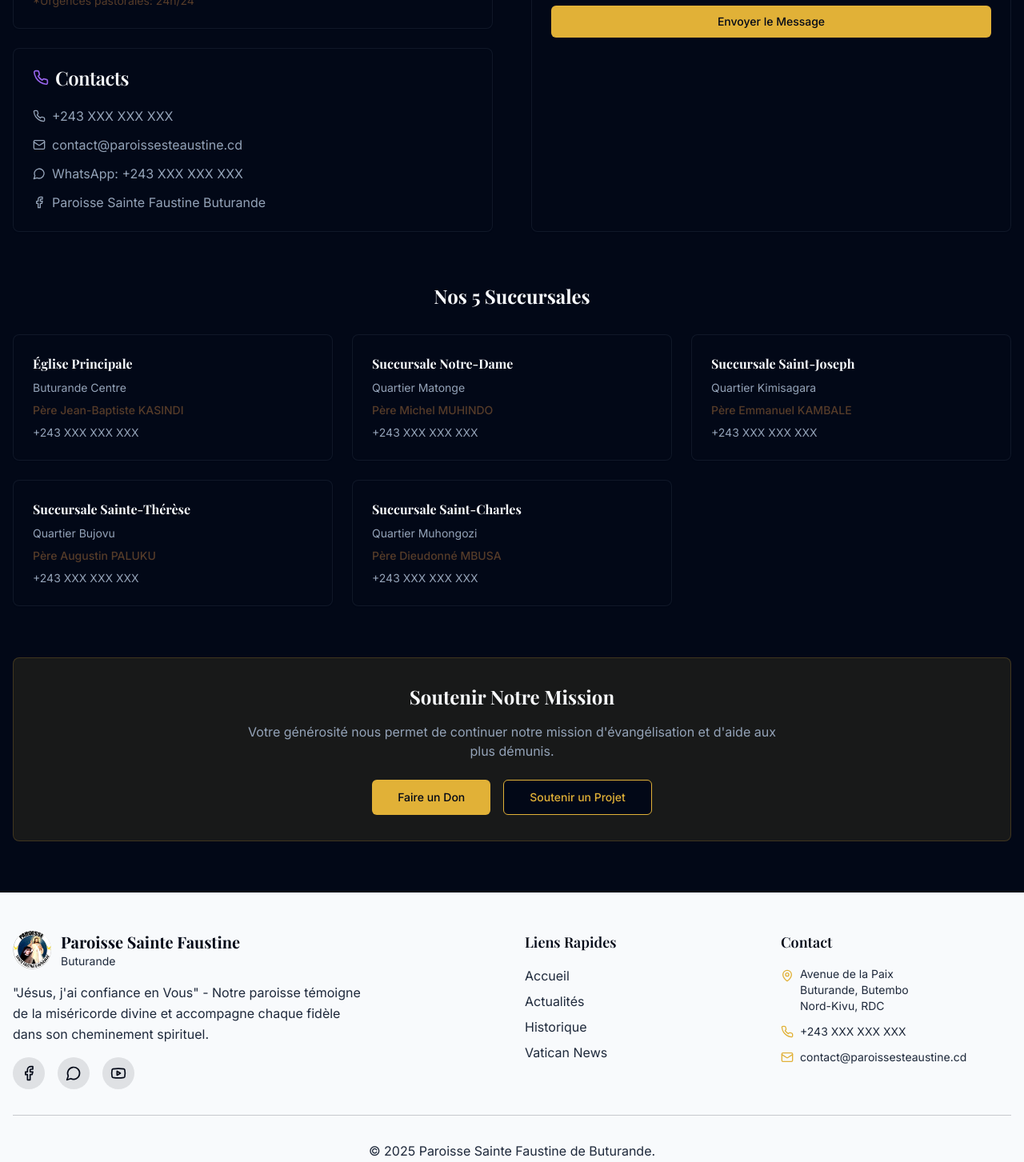
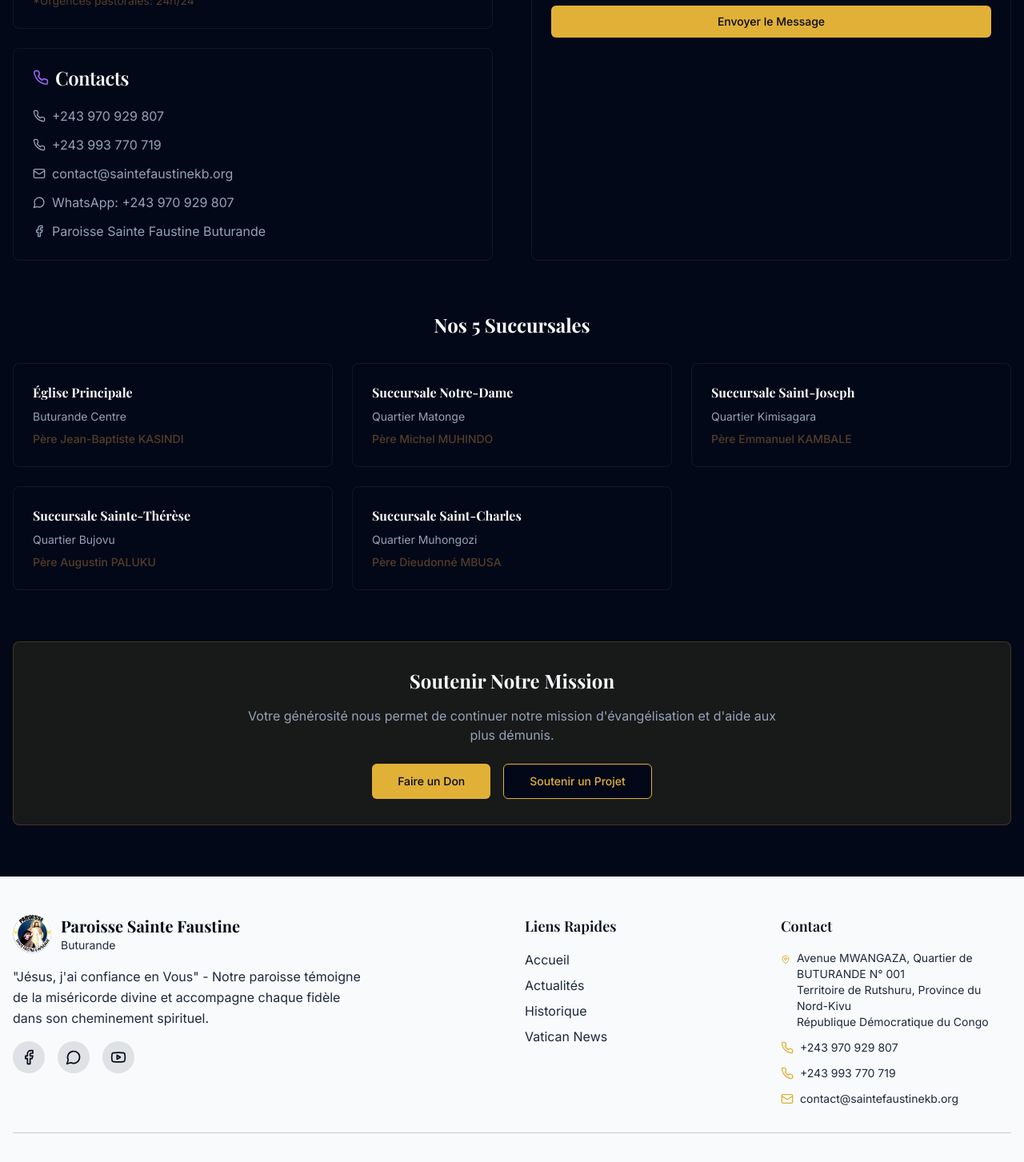
Before and after one commit to oredytech/paroisse-sainte-faustine-kb, a React (Vite) app: page / in a window 1280 px wide. Shown: the part 2580-4033 px from the top of the page at 80% size. Built offline with nearby package versions, Linux system fonts and the light colour scheme; no server answers.

Commit message:
Update contact information and footer

```diff
--- a/src/components/ContactSection.tsx
+++ b/src/components/ContactSection.tsx
@@ -10,32 +10,27 @@ const ContactSection = () => {
     {
       name: "Église Principale",
       location: "Buturande Centre",
-      responsable: "Père Jean-Baptiste KASINDI",
-      contact: "+243 XXX XXX XXX"
+      responsable: "Père Jean-Baptiste KASINDI"
     },
     {
       name: "Succursale Notre-Dame",
       location: "Quartier Matonge",
-      responsable: "Père Michel MUHINDO",
-      contact: "+243 XXX XXX XXX"
+      responsable: "Père Michel MUHINDO"
     },
     {
       name: "Succursale Saint-Joseph",
       location: "Quartier Kimisagara",
-      responsable: "Père Emmanuel KAMBALE",
-      contact: "+243 XXX XXX XXX"
+      responsable: "Père Emmanuel KAMBALE"
     },
     {
       name: "Succursale Sainte-Thérèse",
       location: "Quartier Bujovu",
-      responsable: "Père Augustin PALUKU",
-      contact: "+243 XXX XXX XXX"
+      responsable: "Père Augustin PALUKU"
     },
     {
       name: "Succursale Saint-Charles",
       location: "Quartier Muhongozi",
-      responsable: "Père Dieudonné MBUSA",
-      contact: "+243 XXX XXX XXX"
+      responsable: "Père Dieudonné MBUSA"
     }
   ];
 
@@ -65,8 +60,8 @@ const ContactSection = () => {
               <CardContent>
                 <p className="text-muted-foreground">
                   Paroisse Sainte Faustine<br />
-                  Avenue de la Paix, Buturande<br />
-                  Butembo, Nord-Kivu<br />
+                  Avenue MWANGAZA, Quartier de BUTURANDE N° 001<br />
+                  Territoire de Rutshuru, Province du Nord-Kivu<br />
                   République Démocratique du Congo
                 </p>
               </CardContent>
@@ -101,15 +96,19 @@ const ContactSection = () => {
               <CardContent className="space-y-3">
                 <div className="flex items-center">
                   <Phone className="w-4 h-4 mr-2 text-muted-foreground" />
-                  <span className="text-muted-foreground">+243 XXX XXX XXX</span>
+                  <span className="text-muted-foreground">+243 970 929 807</span>
+                </div>
+                <div className="flex items-center">
+                  <Phone className="w-4 h-4 mr-2 text-muted-foreground" />
+                  <span className="text-muted-foreground">+243 993 770 719</span>
                 </div>
                 <div className="flex items-center">
                   <Mail className="w-4 h-4 mr-2 text-muted-foreground" />
-                  <span className="text-muted-foreground">contact@paroissesteaustine.cd</span>
+                  <span className="text-muted-foreground">contact@saintefaustinekb.org</span>
                 </div>
                 <div className="flex items-center">
                   <MessageCircle className="w-4 h-4 mr-2 text-muted-foreground" />
-                  <span className="text-muted-foreground">WhatsApp: +243 XXX XXX XXX</span>
+                  <span className="text-muted-foreground">WhatsApp: +243 970 929 807</span>
                 </div>
                 <div className="flex items-center">
                   <Facebook className="w-4 h-4 mr-2 text-muted-foreground" />
@@ -164,8 +163,7 @@ const ContactSection = () => {
                 <CardContent className="p-6">
                   <h4 className="font-bold text-foreground mb-2">{succursale.name}</h4>
                   <p className="text-muted-foreground text-sm mb-2">{succursale.location}</p>
-                  <p className="text-earth font-medium text-sm mb-2">{succursale.responsable}</p>
-                  <p className="text-muted-foreground text-sm">{succursale.contact}</p>
+                  <p className="text-earth font-medium text-sm">{succursale.responsable}</p>
                 </CardContent>
               </Card>
             ))}
--- a/src/components/Footer.tsx
+++ b/src/components/Footer.tsx
@@ -57,18 +57,22 @@ const Footer = () => {
               <div className="flex items-start space-x-2">
                 <MapPin className="w-4 h-4 mt-1 text-sacred" />
                 <div className="text-sm">
-                  <p>Avenue de la Paix</p>
-                  <p>Buturande, Butembo</p>
-                  <p>Nord-Kivu, RDC</p>
+                  <p>Avenue MWANGAZA, Quartier de BUTURANDE N° 001</p>
+                  <p>Territoire de Rutshuru, Province du Nord-Kivu</p>
+                  <p>République Démocratique du Congo</p>
                 </div>
               </div>
               <div className="flex items-center space-x-2">
                 <Phone className="w-4 h-4 text-sacred" />
-                <span className="text-sm">+243 XXX XXX XXX</span>
+                <span className="text-sm">+243 970 929 807</span>
+              </div>
+              <div className="flex items-center space-x-2">
+                <Phone className="w-4 h-4 text-sacred" />
+                <span className="text-sm">+243 993 770 719</span>
               </div>
               <div className="flex items-center space-x-2">
                 <Mail className="w-4 h-4 text-sacred" />
-                <span className="text-sm">contact@paroissesteaustine.cd</span>
+                <span className="text-sm">contact@saintefaustinekb.org</span>
               </div>
             </div>
           </div>
```
